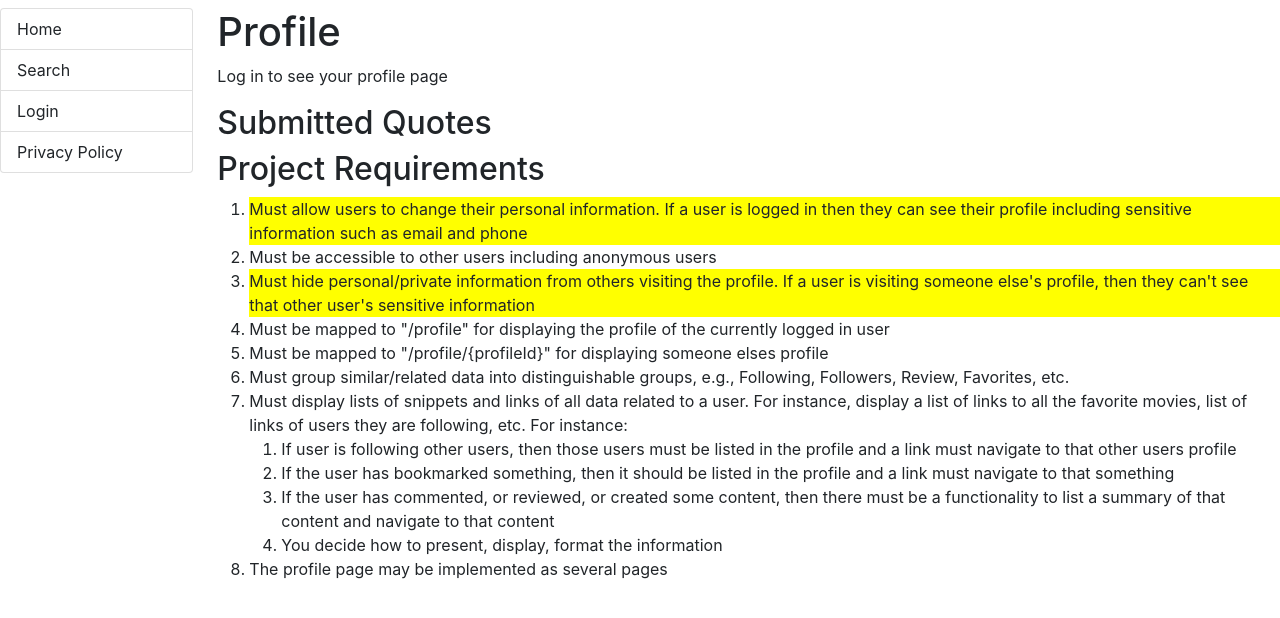
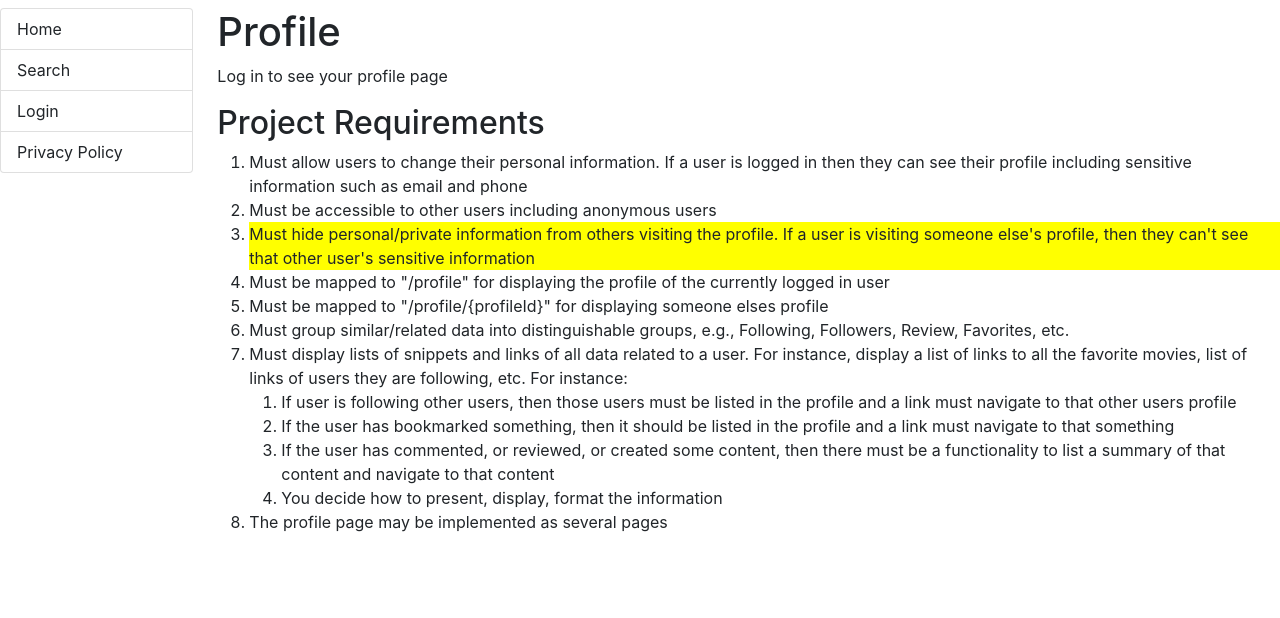
Before and after one commit to aruskin/music-quotes-project, a React (Create React App) app: page /profile in a window 1280 px wide. Shown: the top 618 px of the page. Built offline with nearby package versions, Linux system fonts and the light colour scheme.

Commit message:
Update display of user info

```diff
--- a/src/components/Profile/index.js
+++ b/src/components/Profile/index.js
@@ -23,7 +23,6 @@ function Profile({user, loggedIn, dispatch}){
                     }))
                 }
             }
-
             setSubmittedQuotes(quotes);
         }
 
@@ -47,6 +46,19 @@ function Profile({user, loggedIn, dispatch}){
 //            setSubmittedQuotes([]);
 //        };
     }, [userName, whoseProfile, loggedIn, user, navigate]);
+
+    function displayUserInfo(){
+        let accountCreationDate=new Date(whoseProfile.accountCreationDate);
+        accountCreationDate=accountCreationDate.toDateString();
+
+        return(
+            <div>
+                <div><span className="fw-bold">Account created:</span> {accountCreationDate}</div>
+                <div><span className="fw-bold">User status:</span> {whoseProfile.role}</div>
+            </div>
+        )
+    }
+
     return(
         <div className="row mt-2">
             <div className="col-2">
@@ -63,18 +75,28 @@ function Profile({user, loggedIn, dispatch}){
                     </div>
                 : ''}
 
+                {userName && !whoseProfile.username ?
+                    <div><h1>Invalid user</h1>
+                        <p>No such user exists</p>
+                    </div>
+                : ''}
+
                 {loggedIn && !userName ? <MyProfile user={user}/>: ''}
+                {userName && whoseProfile.username ? <h1>User: {whoseProfile.username}</h1> : ''}
 
-                {userName ? <h1>User: {whoseProfile.username}</h1> : ''}
-
-                <h2>Submitted Quotes</h2>
-                <ul className="list-group">
-                    {submittedQuotes.map(quote => <Quote quote={quote} key={quote._id}/>)}
-                </ul>
+                {whoseProfile.username ?
+                    <div>
+                        {displayUserInfo()}
+                        <h2>Submitted Quotes</h2>
+                        <ul className="list-group">
+                            {submittedQuotes.map(quote => <Quote quote={quote} key={quote._id}/>)}
+                        </ul>
+                    </div>
+                : ''}
 
                 <h2>Project Requirements</h2>
                 <ol>
-                <li style={{background: 'yellow'}}>Must allow users to change their personal information. If a user is logged in then they can see their profile including sensitive information such as email and phone</li>
+                <li>Must allow users to change their personal information. If a user is logged in then they can see their profile including sensitive information such as email and phone</li>
                 <li>Must be accessible to other users including anonymous users</li>
                 <li style={{background: 'yellow'}}>Must hide personal/private information from others visiting the profile. If a user is visiting someone else's profile, then they can't see that other user's sensitive information</li>
                 <li>Must be mapped to "/profile" for displaying the profile of the currently logged in user</li>
```
